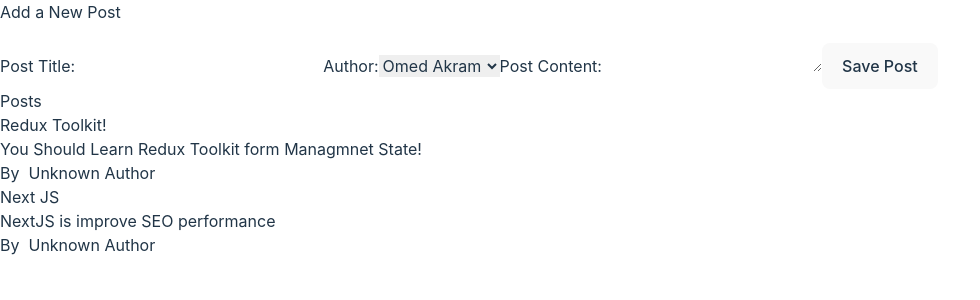
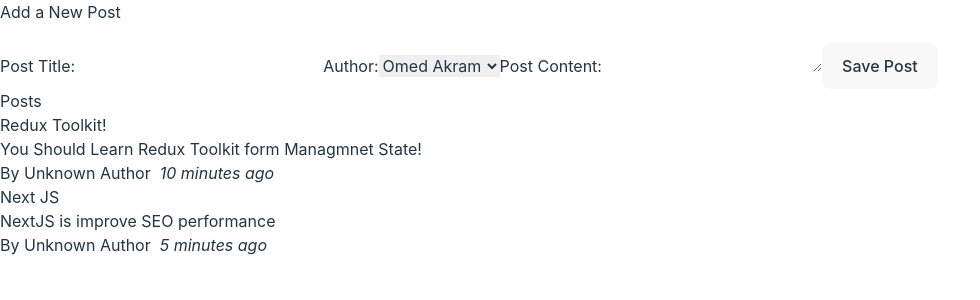
Before and after one commit to Omed0/Redux_Toolkit_template, a React app in the folder client/: page / in a window 1280 px wide. Shown: the top 300 px of the page, without its empty margins (0-980 px from the left). Built offline with nearby package versions, Linux system fonts and the light colour scheme; the HTML template or start-up script is replaced by a standard one.

Commit message:
add timeStamp for each post

```diff
--- a/client/package.json
+++ b/client/package.json
@@ -11,6 +11,7 @@
   },
   "dependencies": {
     "@reduxjs/toolkit": "^1.9.5",
+    "date-fns": "^2.30.0",
     "react": "^18.2.0",
     "react-dom": "^18.2.0",
     "react-redux": "^8.0.5",
--- /dev/null
+++ b/client/src/features/posts/TimeAgo.jsx
@@ -0,0 +1,17 @@
+import { parseISO, formatDistanceToNow } from "date-fns";
+
+export default function TimeAgo({ timestamp }) {
+
+    let timeAgo = ''
+    if (timestamp) {
+        const data = parseISO(timestamp)
+        const timePeriod = formatDistanceToNow(data)
+        timeAgo = `${timePeriod} ago`
+    }
+
+    return (
+        <span title={timeAgo}>
+            &nbsp; <i>{timeAgo}</i>
+        </span>
+    )
+}
--- a/client/src/features/posts/postAuther.jsx
+++ b/client/src/features/posts/postAuther.jsx
@@ -2,13 +2,13 @@
 import { selectAllUsers } from '../users/usersSlice'
 
 
-export default function PostAuther(userId) {
+export default function PostAuther({ userId }) {
     const users = useSelector(selectAllUsers)
 
     const author = users.find(user => user.id === userId)
 
     return (
-        <span className='text-base font-mono'>By &nbsp;
+        <span className='text-base font-mono'>By&nbsp;
             <span className='text-lg text-gray-500'>{author ? author.name : 'Unknown Author'}</span>
         </span>
     )
--- a/client/src/features/posts/postsList.jsx
+++ b/client/src/features/posts/postsList.jsx
@@ -1,7 +1,7 @@
 import { useSelector } from "react-redux";
 import { selectAllPosts } from "./postsSlice";
 import PostAuther from "./postAuther";
-
+import TimeAgo from "./TimeAgo";
 
 export default function postsList() {
     const posts = useSelector(selectAllPosts)
@@ -11,6 +11,7 @@
             <p>{post.content.substring(0, 100)}</p>
             <p className="mt-6">
                 <PostAuther userId={post.userId} />
+                <TimeAgo timestamp={post.date} />
             </p>
         </article>
     ))
--- a/client/src/features/posts/postsSlice.js
+++ b/client/src/features/posts/postsSlice.js
@@ -1,8 +1,17 @@
 import { createSlice, nanoid } from "@reduxjs/toolkit";
+import { sub } from "date-fns";
 
 const initialState = [
-    { id: "1", title: "Redux Toolkit!", content: "You Should Learn Redux Toolkit form Managmnet State!" },
-    { id: "2", title: "Next JS", content: "NextJS is improve SEO performance" },
+    {
+        id: "1", title: "Redux Toolkit!",
+        content: "You Should Learn Redux Toolkit form Managmnet State!",
+        date: sub(new Date(), { minutes: 10 }).toISOString()
+    },
+    {
+        id: "2", title: "Next JS",
+        content: "NextJS is improve SEO performance",
+        date: sub(new Date(), { minutes: 5 }).toISOString()
+    },
 ]
 
 const postsSlice = createSlice({
@@ -19,6 +28,7 @@
                         id: nanoid(),
                         title,
                         content,
+                        date: new Date().toISOString(),
                         userId
                     }
                 }
```
Also changed, not shown: 1 other file (tests, documents, lock files or other folders).
